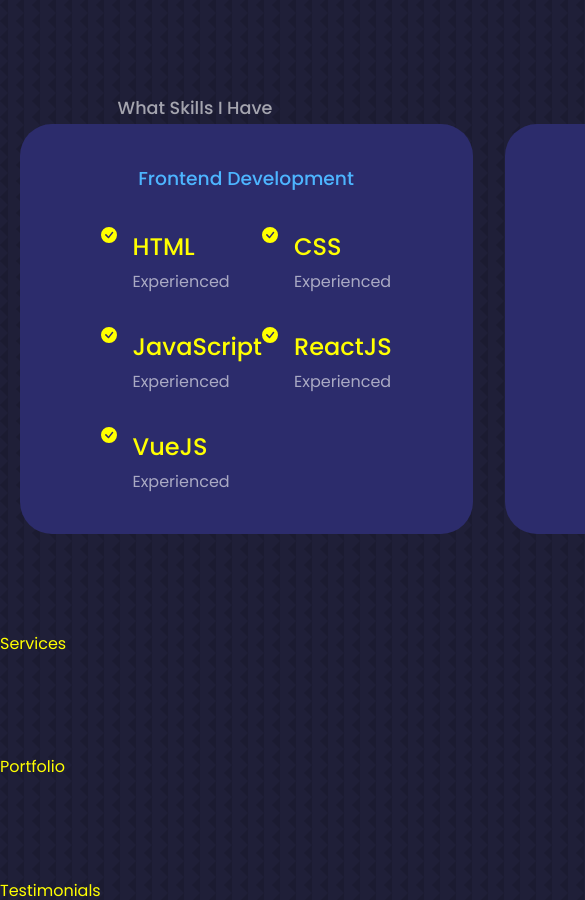
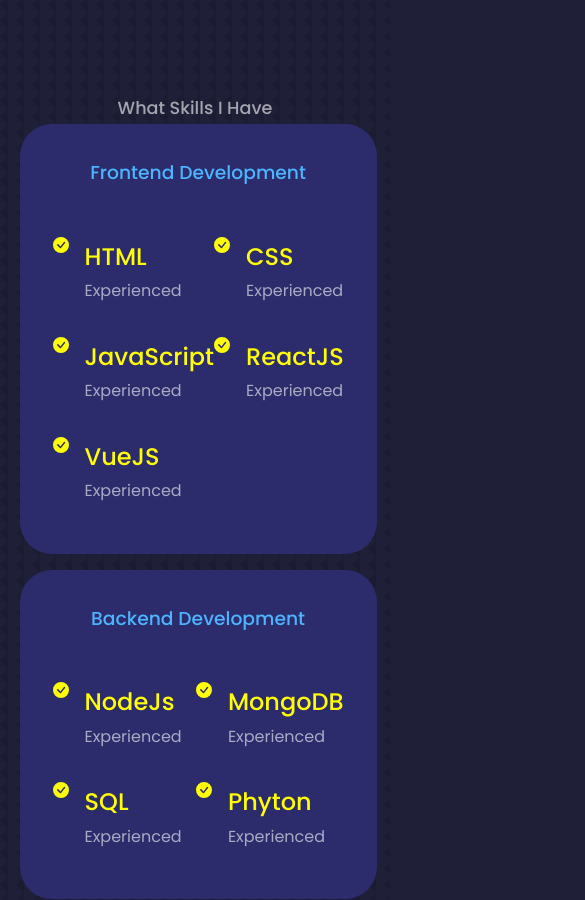
Before and after one commit to Jeremiah-Silva/jeremiah--portfolio, a React (Create React App) app: page / in a window 390 px wide. Shown: the part 2083-2983 px from the top of the page, 585 px wide, since content can reach past the window. Built offline with nearby package versions, Linux system fonts and the light colour scheme.

Commit message:
Updated Experience Component

```diff
--- a/src/components/experience/experience.css
+++ b/src/components/experience/experience.css
@@ -34,3 +34,35 @@
     display: flex;
     gap: 1rem;
 }
+
+.experience__details-icon {
+    margin-top: 6px;
+    color: var(--color-primary);
+}
+
+/* ================ MEDIA QUERIES (MEDIUM DEVICES) ================ */
+@media screen and (max-width: 1024px) {
+    .experience__container {
+        grid-template-columns: 1fr;
+    }
+    .experience__container > div {
+        width: 80%;
+        padding: 2rem;
+        margin: 0 auto;
+    }
+    .experience__content {
+        padding: 1rem;
+    }
+}
+
+/* ================ MEDIA QUERIES (SMALL DEVICES) ================ */
+@media screen and (max-width: 600px) {
+    .experience__container {
+        gap: 1rem;
+    }
+
+    .experience__container > div {
+        width: 100%;
+        padding: 2rem 1rem;
+    }
+}
```
